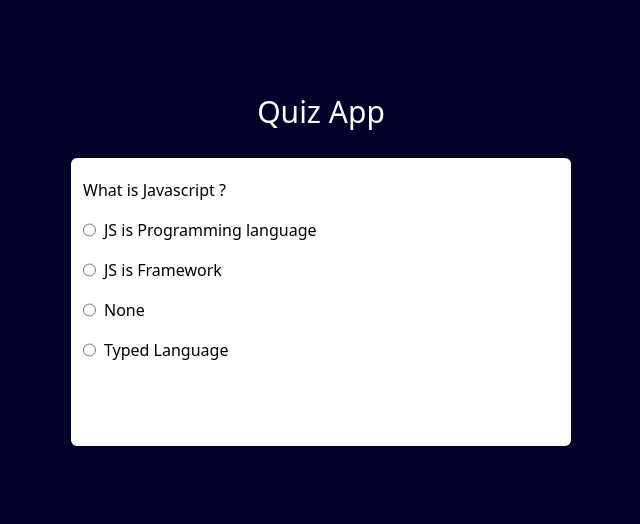
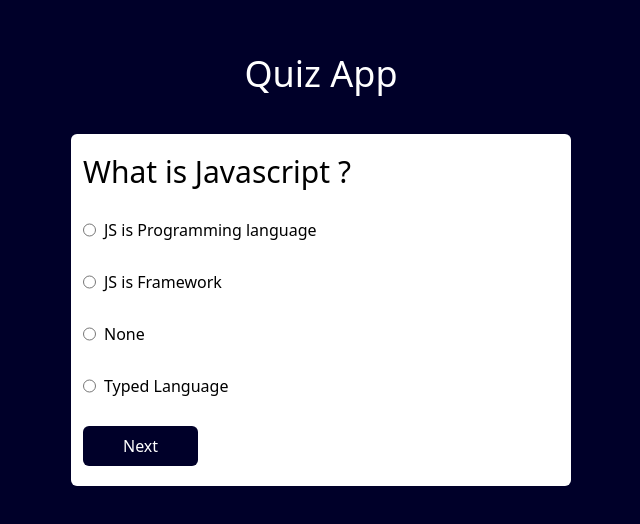
Before and after one commit to Talhamalik495/Quiz-App-React, a React (Vite) app: page / in a window 1280 px wide. Shown: the part 130-654 px from the top of the page, without its empty margins (319-959 px from the left). Built offline with nearby package versions, Linux system fonts and the light colour scheme.

Commit message:
Update Ui

```diff
--- a/src/components/Quiz.jsx
+++ b/src/components/Quiz.jsx
@@ -6,13 +6,13 @@ function Quiz() {
   console.log(data);
 
   return (
-    <div className="w-full h-screen flex flex-col items-center justify-center gap-7 bg-[rgb(0,0,41)] text-white">
+    <div className="w-full h-screen flex flex-col items-center justify-center gap-10 bg-[rgb(0,0,41)] text-white">
       <div className="w-full flex justify-center">
-        <h1 className="text-3xl">Quiz App</h1>
+        <h1 className="text-4xl">Quiz App</h1>
       </div>
-      <div className="min-h-72 flex  px-3 flex-col w-[500px] bg-white text-black rounded-md  py-5  gap-4">
+      <div className="min-h-80 flex  px-3 flex-col w-[500px] bg-white text-black rounded-md  py-5  gap-7">
         <div>
-          <h1>{data[0].q}</h1>
+          <h1 className="text-3xl">{data[0].q}</h1>
         </div>
         <div className="flex gap-2">
           <input type="radio" />
@@ -30,6 +30,11 @@ function Quiz() {
           <input type="radio" />
           <p>{data[0].d}</p>
         </div>
+        <div className="flex gap-2">
+          <button className="px-10 h-10 bg-[rgb(0,0,41)] text-white rounded-md">
+            Next
+          </button>
+        </div>
       </div>
     </div>
   );
```
